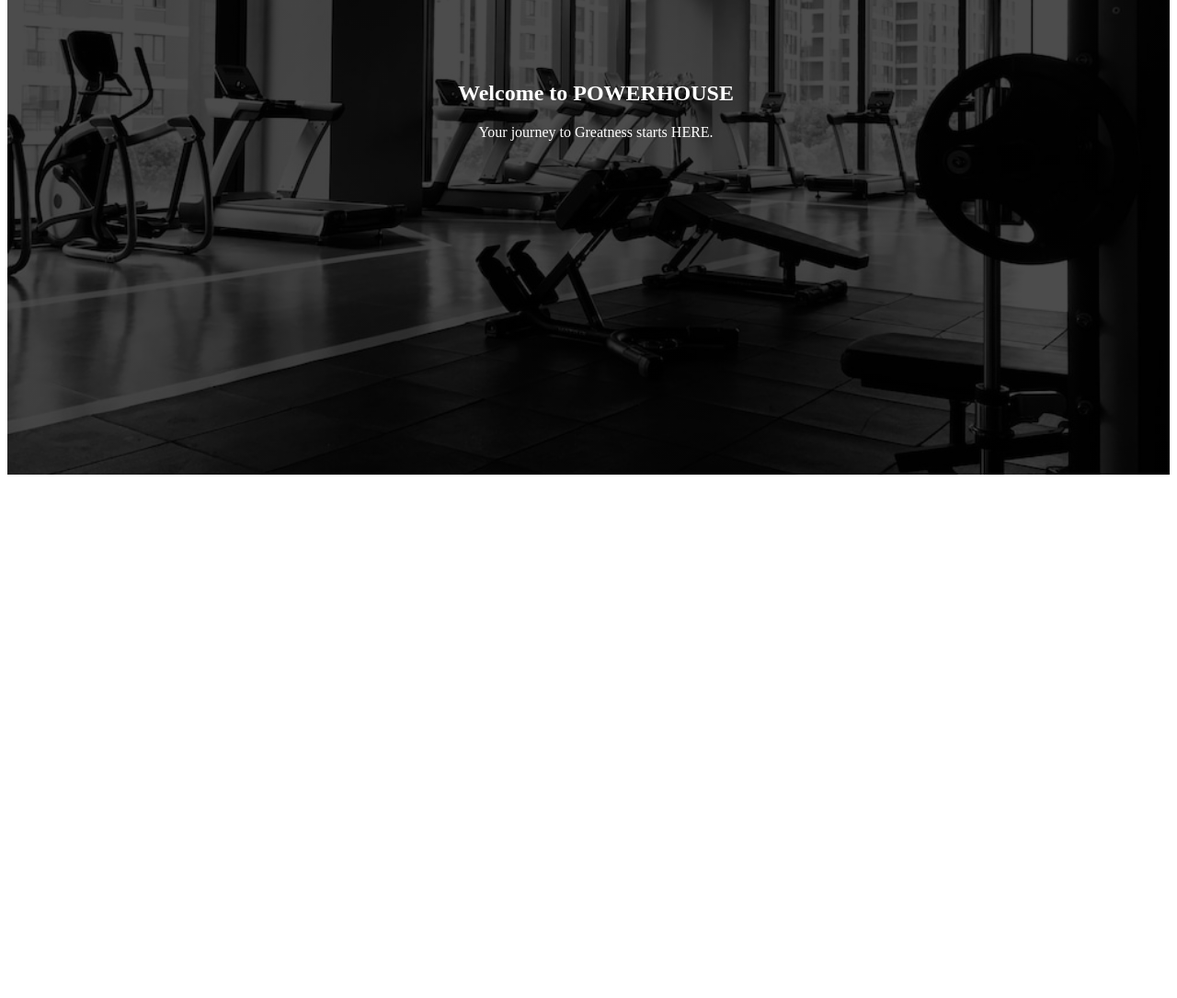
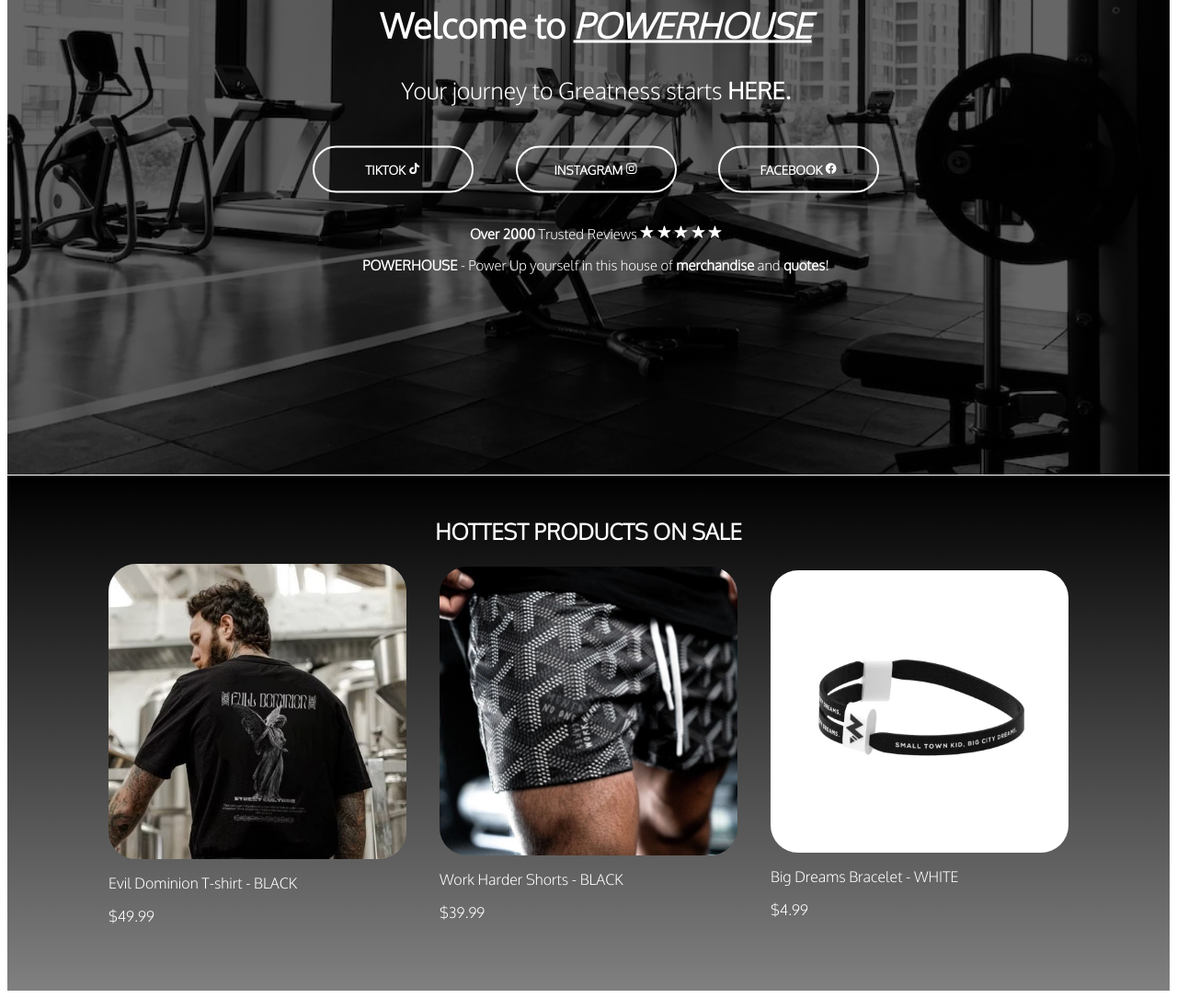
Before and after one commit to ochenyu/ASG1, a plain HTML site: page index.html in a window 1280 px wide. Shown: the part 292-1377 px from the top of the page at 92% size. Before the commit the page ends 816 px from the top, so only its background shows below. Drawn offline with nearby package versions, Linux system fonts and the light colour scheme.

Commit message:
finished homepage

```diff
--- a/index.html
+++ b/index.html
@@ -1,36 +1,86 @@
+<html>
 <head>
 
     <link rel= "stylesheet" href="style.css">
     <link href="https://fonts.googleapis.com/css2?family=Roboto+Condensed:ital@1&display=swap" rel="stylesheet">
-
+    <link href="https://fonts.googleapis.com/css2?family=Oxygen:wght@300&display=swap" rel="stylesheet">
 </head>
 
 
-
 <body>
-
-
 <div class = "banner">
     <div class = "navbar">
         <img src = "logo.jpg" class = "logo">
         <h1 class = "header">POWERHOUSE</h1>
         <ul>
-            <li><a href= "" >Home</a></li>
-            <li><a href = "">Women</a></li>
-            <li><a href = "">Men</a></li>
-            <li><a href = "">Accessories</a></li>
+            <li><a href= "index.html" >Home</a></li>
+            <li><a href = "index2.html">Powerquotes</a></li>
+            <li><a href = "index3.html">Powertools</a></li>
+            <li><a href = "">Contact Us</a></li>
         </ul>
     </div>
 
     <div class = "content">
-        <h2>Welcome to POWERHOUSE</h2>
-        <p>Your journey to Greatness starts HERE.</p>
+        <h2>Welcome to <u><i>POWERHOUSE</i></u></h2>
+        <p>Your journey to Greatness starts <b>HERE.</b></p>
+        <div>
+            <button type ="button" class = "button">
+                <span class = "button__text">TIKTOK</span>
+                <span class = "button__icon">
+                    <ion-icon name="logo-tiktok"></ion-icon>
+                </span>
+        </button>
+            <button type = "button" class = "button">
+                <span class = "button__text">INSTAGRAM</span>
+                <span class = "button__icon">
+                    <ion-icon name="logo-instagram"></ion-icon>
+                </span>
+            </button>
+            <button type = "button" class = "button">
+                <span class = "button__text">FACEBOOK</span>
+                <span class = "button__icon">
+                    <ion-icon name="logo-facebook"></ion-icon>
+                </span>
+            </button>
+            <p class = "smaller"><b>Over 2000</b> Trusted Reviews
+                <ion-icon name="star"></ion-icon>
+                <ion-icon name="star"></ion-icon>
+                <ion-icon name="star"></ion-icon>
+                <ion-icon name="star"></ion-icon>
+                <ion-icon name="star"></ion-icon>
+            </p>
+            <p class = "smaller"><b>POWERHOUSE</b> - Power Up yourself in this house of
+                <b>merchandise</b> and <b>quotes</b>!</p>
+        </div>
     </div>
 </div>
 
-<script>
-
-</script>
+    <div class = "hot-items">
+        <div class = "hot-items-container">
+            <h2 class = "hot-products">HOTTEST PRODUCTS ON SALE</h2>
+            <div class = "row">
+                <div class = "column">
+                    <img src = "hot1.jpg">
+                    <p>Evil Dominion T-shirt - BLACK</p>
+                    <p>$49.99</p>
+                </div>
+                <div class = "column">
+                    <img src = "hot2.jpg">
+                    <p>Work Harder Shorts - BLACK</p>
+                    <p>$39.99</p>
+                </div>
+                <div class = "column">
+                    <img src = "hot3.jpg">
+                    <p>Big Dreams Bracelet - WHITE</p>
+                    <p>$4.99</p>
+                </div>
+            </div>
+        </div>
+    </div>
 
 
+<script type="module" src="https://unpkg.com/ionicons@5.5.2/dist/ionicons/ionicons.esm.js"></script>
+<script nomodule src="https://unpkg.com/ionicons@5.5.2/dist/ionicons/ionicons.js"></script>
 </body>
+
+</html>
--- a/style.css
+++ b/style.css
@@ -28,7 +28,7 @@
 .banner {
     width: 100%;
     height: 100vh;
-    background-image: linear-gradient(rgba(0,0,0,0.7),rgba(0,0,0,0.7)),url(background.jpg);
+    background-image: linear-gradient(rgba(0,0,0,0.6),rgba(0,0,0,0.6)),url(background.jpg);
     background-size: cover;
     background-position: center;
 }
@@ -70,4 +70,71 @@
     transform: translateY(-40%);
     text-align: center;
     color: white;
+    font-family: 'Oxygen', sans-serif;
+    font-size: 25px
 }
+
+button {
+    width : 175px;
+    padding: 15px;
+    text-align: center;
+    margin: 20px 20px;
+    border-radius: 30px;
+    font-weight: bold;
+    font-family: 'Oxygen', sans-serif;
+    border : 2px solid white;
+    color: white;
+    background: transparent;
+    cursor: pointer;
+}
+
+button:hover {
+    background-color: rgba(0,0,0,0.6);
+    color: white;
+    border: 2px solid black;
+}
+
+.smaller {
+    font-size: 15px;
+}
+
+h2 {
+    font-family: 'Oxygen', sans-serif;
+    color: white;
+    text-align: center;
+}
+
+.hot-items {
+    margin: 1px 0;
+    background-image: linear-gradient(180deg, black, gray);
+}
+
+.row {
+    display: flex;
+    align-items: center;
+    flex-wrap: wrap;
+    justify-content: space-around;
+}
+
+.column {
+    flex-basis: 30%;
+    min-width: 250px;
+    margin-bottom: 30px;
+}
+
+.column img {
+    width: 100%;
+    border-radius: 30px;
+}
+
+.hot-items-container {
+    max-width: 1080px;
+    margin: auto;
+    padding: 25px;
+}
+
+p {
+    font-family: 'Oxygen', sans-serif;
+    text-decoration: bold;
+    color: white;
+}
```
Also changed, not shown: index2.html (added, +1 -0 lines), index3.html (added, +1 -0 lines), hot1.jpg (added), hot2.jpg (added), hot3.jpg (added).
